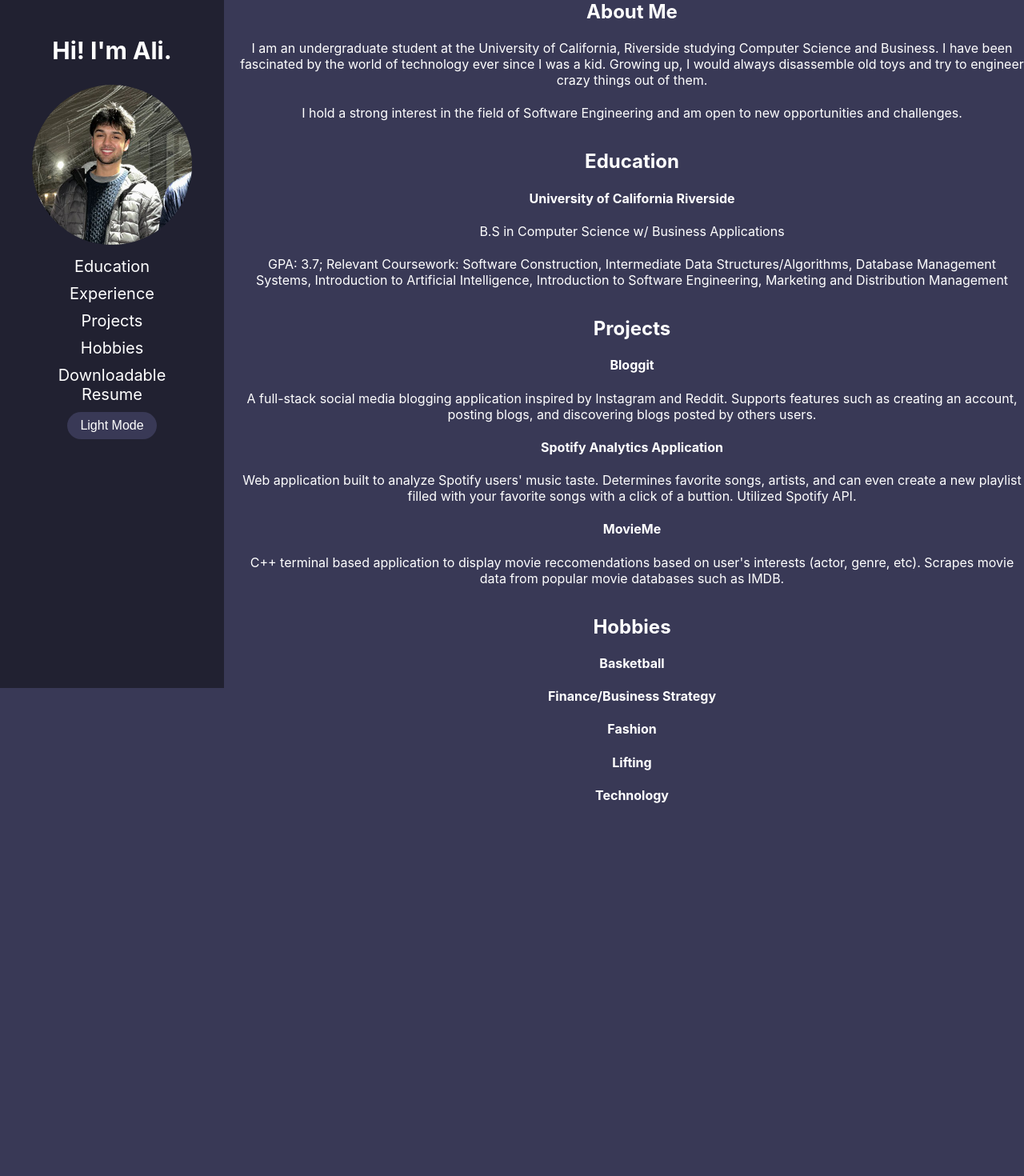
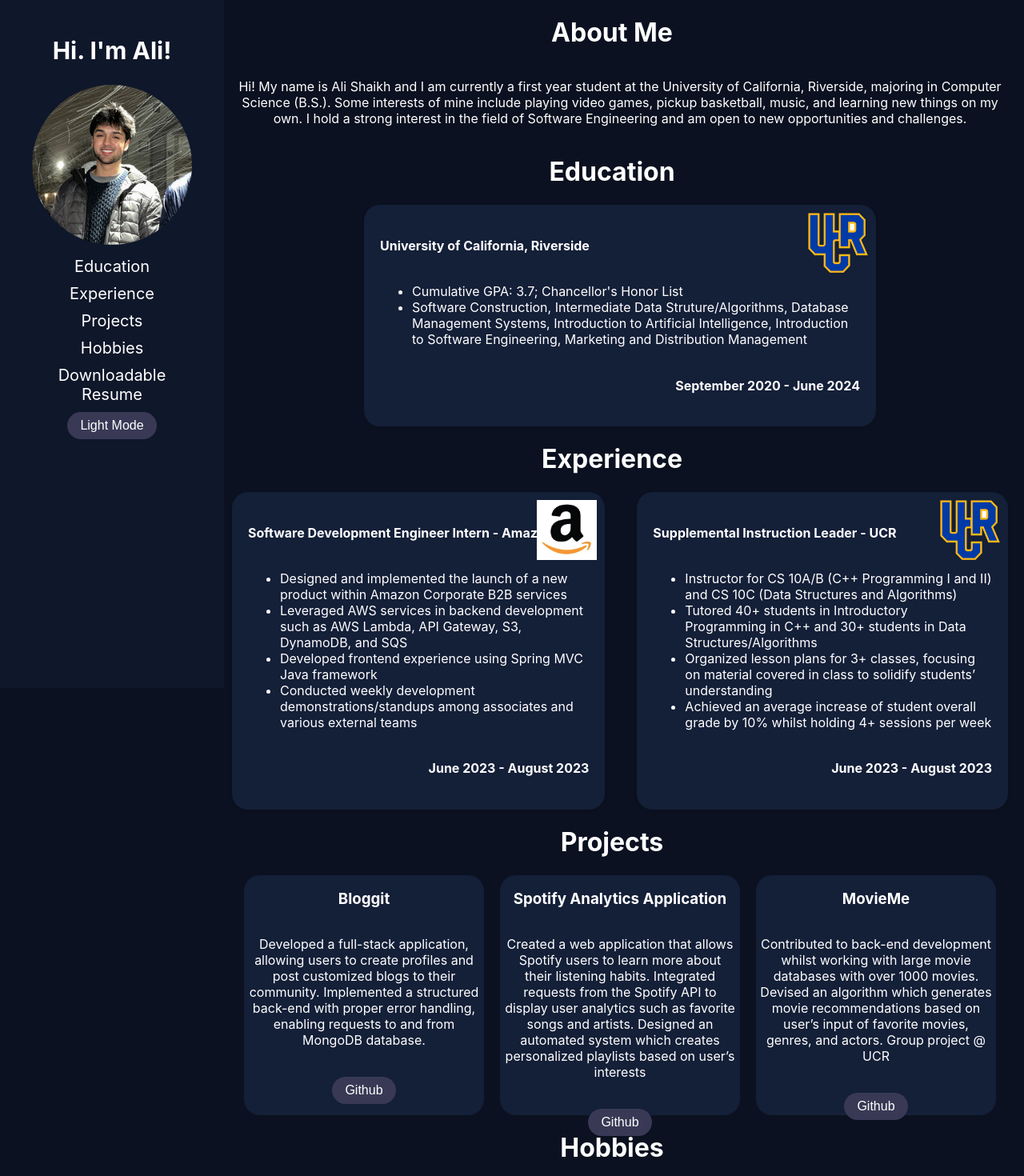
Before and after one commit to alihshaikh/modernwebsite, a React (Create React App) app: page / in a window 1280 px wide. Shown: the part 20-1490 px from the top of the page at 80% size. Before the commit the page ends 1045 px from the top, so only its background shows below. Built offline with nearby package versions, Linux system fonts and the light colour scheme.

Commit message:
major version update

```diff
--- a/src/App.css
+++ b/src/App.css
@@ -2,29 +2,60 @@
   text-align: center;
   display: flex;
   flex-direction: column;
+  align-items: center; /* Center horizontally */
 }
 
-.content-container {
-  flex: 1;
-  display: flex;
-  flex-direction: column;
-  padding-left: 300px;
-  /* this aligns section headers to left of flex container */
-  /* align-items: flex-start; */
-}
-
-.content-description {
-  align-items: flex-start;
-}
-
-@media  (max-width: 768px) {
+@media (max-width: 768px) {
   .content-container {
-    padding-left: 0;
+    padding: 0 10px; /* Adjust padding for smaller screens */
   }
 }
 
 body {
-  background-color: #393956;
+  background-color: #0b1120;
   color: white;
+  margin: 0; /* Reset default margin */
+  overflow-x: hidden; /* Hide horizontal scrollbar if needed */
+}
 
+.contentBox {
+  /* Define your content styles */
+  /* background-col or: white; */
+  display: flex;
+  justify-content: center;
+  padding-left: 20px;
 }
+
+
+
+@media (max-width: 768px) {
+  .contentBox {
+    display: flex;
+    justify-content: center;
+    flex-wrap: wrap;
+  }
+}
+
+.project-div {
+  display: flex;
+  background-color: white;
+}
+
+.sectionHeader {
+  align-items: baseline;
+}
+
+
+@media (max-width: 768px) {
+  .main-content {
+    padding: 20px; /* Add appropriate padding */
+    /* Other styling properties */
+  }
+}
+
+@media (min-width: 768px) {
+  .main-content {
+    margin-left: 250px;
+    padding: 20px;
+  }
+}
--- a/src/App.js
+++ b/src/App.js
@@ -3,7 +3,10 @@ import Navbar from './components/Navbar/Navbar';
 import ContentContainer from './components/ContentContainer/ContentContainer';
 import Content from './components/Content/Content';
 import { useState } from 'react';
-
+import TypingEffect from './components/TypingEffect/TypingEffect';
+import ucr from "./imgs/ucr.png"
+import amzn from "./imgs/amzn.jpeg"
+import ProjectCard from './components/ProjectCard/ProjectCard';
 
 function App() {
 
@@ -25,57 +28,83 @@ function App() {
         togglebutton={ <button className='toggle-button' onClick={setDarkMode}>  {isDark ? 'Light' : 'Dark'} Mode</button>}
         isDarkMode={isDark}
       />
-      <div className='content-container'>
-        <ContentContainer
-          title='About Me'
-          content= {
-            <>
-              <Content content="I am an undergraduate student at the University of California, Riverside studying Computer Science and Business. I have been fascinated by the world of technology ever since I was a kid. Growing up, I would always disassemble old toys and try to engineer crazy things out of them." />
-              <Content content="I hold a strong interest in the field of Software Engineering and am open to new opportunities and challenges." />
-            </>
-          }
-          isDarkMode={isDark}
-        />
-        <ContentContainer
-          title='Education'
-          content= {
-            <>
-              <Content title="University of California Riverside" />
-              <Content content="B.S in Computer Science w/ Business Applications" />
-              <Content content="GPA: 3.7; Relevant Coursework: Software Construction, Intermediate Data Structures/Algorithms, Database Management
-Systems, Introduction to Artificial Intelligence, Introduction to Software Engineering, Marketing and Distribution
-Management"/>
-            </>
-          }
-          isDarkMode={isDark}
-        />
-        <ContentContainer
-          title='Projects'
-          content= {
-            <>
-            <Content title="Bloggit" content="A full-stack social media blogging application inspired by Instagram and Reddit. Supports features such as creating an account, posting blogs, and discovering blogs posted by others users."/>
-            <Content title="Spotify Analytics Application" content="Web application built to analyze Spotify users' music taste. Determines favorite songs, artists, and can even create a new playlist filled with your favorite songs with a click of a buttion. Utilized Spotify API."/>
-            <Content title="MovieMe" content="C++ terminal based application to display movie reccomendations based on user's interests (actor, genre, etc). Scrapes movie data from popular movie databases such as IMDB."/>
-
-            </>
-
-          }
-          isDarkMode={isDark}
-        />
-        <ContentContainer
-          title='Hobbies'
-          content= {
-            <>
-            <Content title="Basketball"/>
-            <Content title="Finance/Business Strategy"/>
-            <Content title="Fashion"/>
-            <Content title="Lifting"/>
-            <Content title="Technology"/>
-            </>
-          }
-          isDarkMode={isDark}
-        />
-
+      <div className='main-content'>
+        <div className='section'>
+          <div className='sectionHeader'><h1>About Me</h1></div>
+          <div className='contentBox about-me-description'>
+            <p>
+            Hi! My name is Ali Shaikh and I am currently a first year student at the University of California, Riverside, majoring in Computer Science (B.S.). Some interests of mine include playing video games, pickup basketball, music, and learning new things on my own. I hold a strong interest in the field of Software Engineering and am open to new opportunities and challenges.
+            </p>
+          </div>
+        </div>
+        <div className='section'>
+          <div className='sectionHeader'><h1>Education</h1></div>
+          <div className='contentBox'>
+            <Content
+              title={"University of California, Riverside"}
+              content={[
+                "Cumulative GPA: 3.7; Chancellor's Honor List",
+                "Software Construction, Intermediate Data Struture/Algorithms, Database Management Systems, Introduction to Artificial Intelligence, Introduction to Software Engineering, Marketing and Distribution Management",
+              ]}
+              image={ucr}
+              date={"September 2020 - June 2024"}
+            />
+          </div>
+        </div>
+        <div className='section' >
+          <div className='sectionHeader'><h1>Experience</h1></div>
+            <div className='contentBox' style={{ gap: '20px' }}>
+            <Content
+              title={"Software Development Engineer Intern - Amazon"}
+              content={[
+                "Designed and implemented the launch of a new product within Amazon Corporate B2B services",
+                "Leveraged AWS services in backend development such as AWS Lambda, API Gateway, S3, DynamoDB, and SQS",
+                "Developed frontend experience using Spring MVC Java framework",
+                "Conducted weekly development demonstrations/standups among associates and various external teams"
+              ]}
+              image={amzn}
+              date={"June 2023 - August 2023"}
+              className="content-with-padding"
+            />
+            <h1></h1>
+            <Content
+              title={"Supplemental Instruction Leader - UCR"}
+              content={[
+                "Instructor for CS 10A/B (C++ Programming I and II) and CS 10C (Data Structures and Algorithms)",
+                "Tutored 40+ students in Introductory Programming in C++ and 30+ students in Data Structures/Algorithms",
+                "Organized lesson plans for 3+ classes, focusing on material covered in class to solidify students’ understanding",
+                "Achieved an average increase of student overall grade by 10% whilst holding 4+ sessions per week"
+              ]}
+              image={ucr}
+              date={"June 2023 - August 2023"}
+              className="content-with-padding"
+            />
+            </div>
+        </div>
+        <div className='section'>
+          <div className='sectionHeader'><h1>Projects</h1></div>
+          <div className='contentBox' style={{ gap: '20px' }}>
+              <ProjectCard
+              title="Bloggit"
+              description = "Developed a full-stack application, allowing users to create profiles and post customized blogs to their community. Implemented a structured back-end with proper error handling, enabling requests to and from MongoDB database."
+              />
+              <ProjectCard
+              title="Spotify Analytics Application"
+              description = "Created a web application that allows Spotify users to learn more about their listening habits. Integrated requests from the Spotify API to display user analytics such as favorite songs and artists. Designed an automated system which creates personalized playlists based on user’s interests"
+              />
+              <ProjectCard
+              title="MovieMe"
+              description = "Contributed to back-end development whilst working with large movie databases with over 1000 movies. Devised an algorithm which generates movie recommendations based on user’s input of favorite movies, genres, and
+              actors. Group project @ UCR"
+              />
+          </div>
+        </div>
+        <div className='section' >
+          <div className='sectionHeader'><h1>Hobbies</h1></div>
+          <div className='contentBox'>
+            <h3>Basketball • Finance • Climbing • Fitness • Technology • Video Games • Music</h3>
+          </div>
+        </div>
       </div>
     </div>
   );
--- a/src/components/Content/Content.css
+++ b/src/components/Content/Content.css
@@ -1,3 +1,39 @@
-.content-left {
+.imageScaling {
+    height: 75px;
+    width: 75px;
+}
+
+.content-card {
+    position: relative;
+    display: flex;
+    flex-direction: column;
+    max-width: 600px;
+    background-color:  #141f38;
+    padding: 20px;
+    border-radius: 20px;
+    box-shadow: 0 2px 4px #0000001a;
+    flex-grow: 1;
     align-items: flex-start;
 }
+
+.content-card ul {
+    text-align: left;
+}
+
+.image {
+    position: absolute;
+    top: 10px;
+    right: 10px;
+}
+
+@media (max-width: 768px) {
+    .imageScaling {
+        height: 75px;
+        width: 75px;
+    }
+
+}
+
+.date {
+    align-self: flex-end;
+}
--- a/src/components/Content/Content.jsx
+++ b/src/components/Content/Content.jsx
@@ -1,10 +1,27 @@
 import React from 'react';
+import './Content.css'
 
 const Content = (props) => {
-    return <div>
-            <h4>{props.title}</h4>
-            <p className='content-left'>{props.content}</p>
+    return (
+        <div className='content-card' id='card'>
+            <div className='image'>
+                {props.image && <img className="imageScaling" src={props.image} alt="Image" />}
+            </div>
+            <div className='title'>
+                <h4>{props.title}</h4>
+            </div>
+            <div className='content'>
+            <ul>
+                    {props.content.map((bulletPoint, index) => (
+                        <li key={index}>{bulletPoint}</li>
+                    ))}
+                </ul>
+            </div>
+            <div className='date'>
+                <h4>{props.date}</h4>
+            </div>
         </div>
+        );
 };
 
 export default Content;
--- a/src/components/Navbar/Navbar.css
+++ b/src/components/Navbar/Navbar.css
@@ -7,17 +7,13 @@
         left: 0;
         height: 100vh;
         width: 200px;
-        background-color: #212131;
+        background-color: #0f172a;
         color: white;
         padding: 40px;
         font-size: 20px;
         /* Add any other styling you need */
 
-        display: flex;
-        flex-direction: column; /* Display items vertically */
-        justify-content: flex-start; /* Align items to the top */
-        align-items: flex-start; /* Align items to the left */
-        text-align: center;
+
     }
     .vertical-navbar img {
         max-width: 100%;
@@ -32,7 +28,7 @@
         display: flex;
         justify-content: center;
         align-items: center;
-        background-color: #212131;
+        background-color: #0f172a;
         color: white;
         padding: 10px 20px;
         font-size: 20px;;
@@ -45,9 +41,6 @@
         border-radius: 50%;
     }
 }
-
-
-
 
   .vertical-navbar ul {
     list-style-type: none;
--- a/src/components/Navbar/Navbar.jsx
+++ b/src/components/Navbar/Navbar.jsx
@@ -1,6 +1,7 @@
 import React from 'react';
 import './Navbar.css';
 import linkedImage from '../../imgs/linked.jpeg';
+import TypingEffect from '../TypingEffect/TypingEffect';
 
 
 const Navbar = ({togglebutton, isDarkMode}) => {
@@ -9,7 +10,7 @@ const Navbar = ({togglebutton, isDarkMode}) => {
     <div className='vertical-navbar' >
       <nav >
       <ul>
-        <li><h1>Hi! I'm Ali.</h1></li>
+        <li><h1><TypingEffect text="Hi. I'm Ali!"/></h1></li>
         <li><img src={linkedImage}></img></li>
         <li><a href="/education">Education</a></li>
         <li><a href="/experience">Experience</a></li>
--- /dev/null
+++ b/src/components/ProjectCard/ProjectCard.css
@@ -0,0 +1,30 @@
+.project-card {
+    display: flex;
+    flex-direction: column;
+    align-items: center;
+    background-color:  #141f38;
+    width: 300px;
+    height: 300px;
+    border-radius: 20px;
+}
+.project-card-description {
+    max-width: 290px;
+}
+
+.project-card-button {
+    border: none;
+    cursor: pointer;
+    padding: 8px 16px;
+    background-color: #393956;
+    color: white;
+    font-size: 16px;
+    border-radius: 30px;
+    transition: background-color 0.3s, color 0.3s;
+  }
+
+
+.project-card-button-down {
+    margin-top: auto;
+    padding: 20px;
+
+}
--- /dev/null
+++ b/src/components/ProjectCard/ProjectCard.jsx
@@ -0,0 +1,22 @@
+import React from 'react';
+import './ProjectCard.css'
+
+const ProjectCard = (props) => {
+    return (
+        <>
+        <div className='project-card'>
+            <div className='project-card-header'>
+                <h3>{props.title}</h3>
+            </div>
+            <div className='project-card-description'>
+                <p>{props.description}</p>
+            </div>
+            <div className='project-card-button-down'>
+                <button className='project-card-button'>Github</button>
+            </div>
+        </div>
+        </>
+    );
+};
+
+export default ProjectCard;
--- /dev/null
+++ b/src/components/TypingEffect/TypingEffect.jsx
@@ -0,0 +1,25 @@
+import React, { useState, useEffect } from 'react';
+
+const TypingEffect = ({ text }) => {
+  const [displayText, setDisplayText] = useState('');
+  const [currentIndex, setCurrentIndex] = useState(0);
+
+  useEffect(() => {
+    if (currentIndex < text.length) {
+      const typingTimeout = setTimeout(() => {
+        setDisplayText(displayText + text[currentIndex]);
+        setCurrentIndex(currentIndex + 1);
+      }, 200); // Adjust typing speed here
+
+      return () => clearTimeout(typingTimeout);
+    }
+  }, [currentIndex, displayText, text]);
+
+  return (
+    <div>
+      {displayText}
+    </div>
+  );
+};
+
+export default TypingEffect;
```
Also changed, not shown: src/imgs/amzn.jpeg (added), src/imgs/ucr.png (added).
